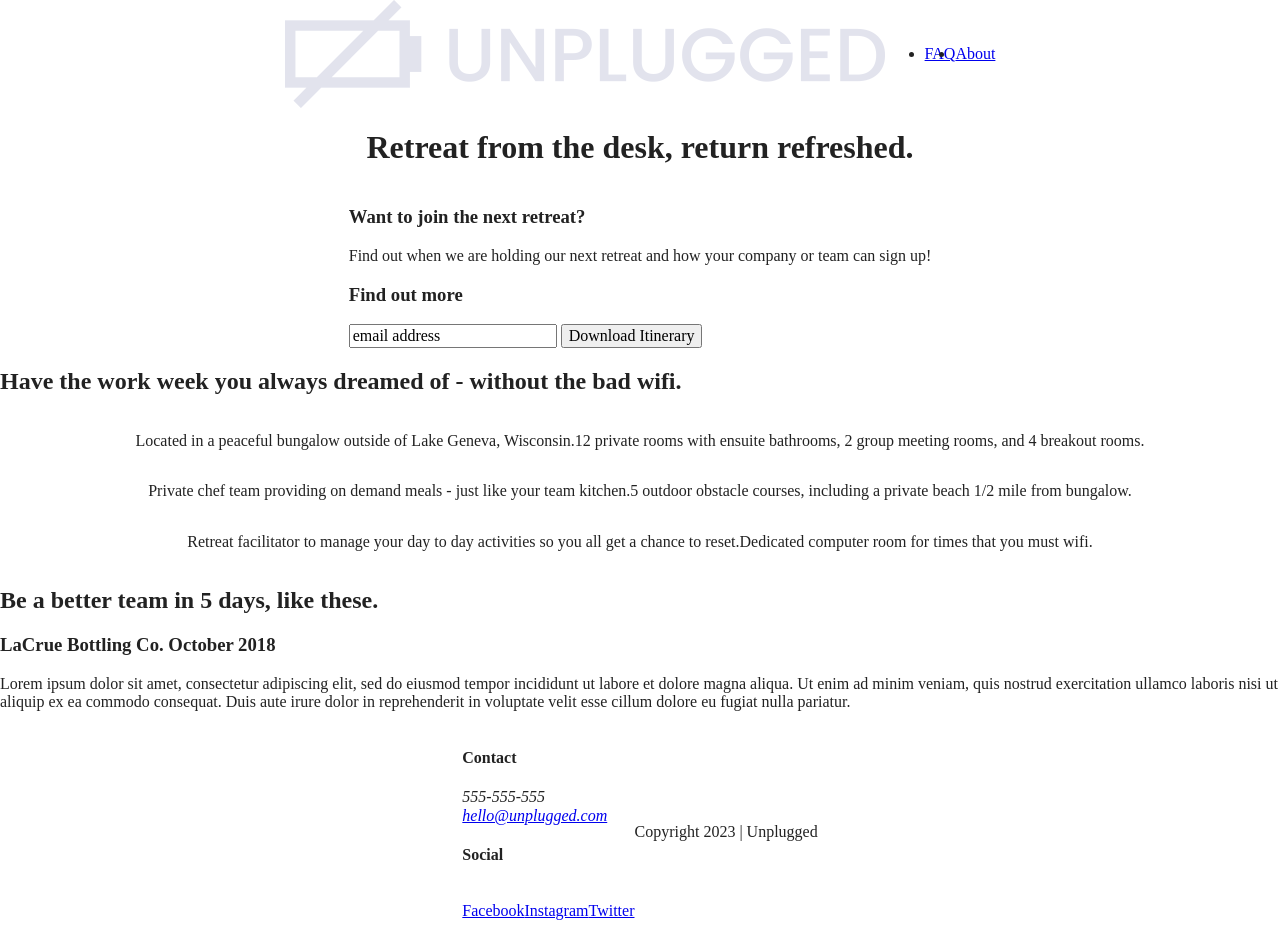
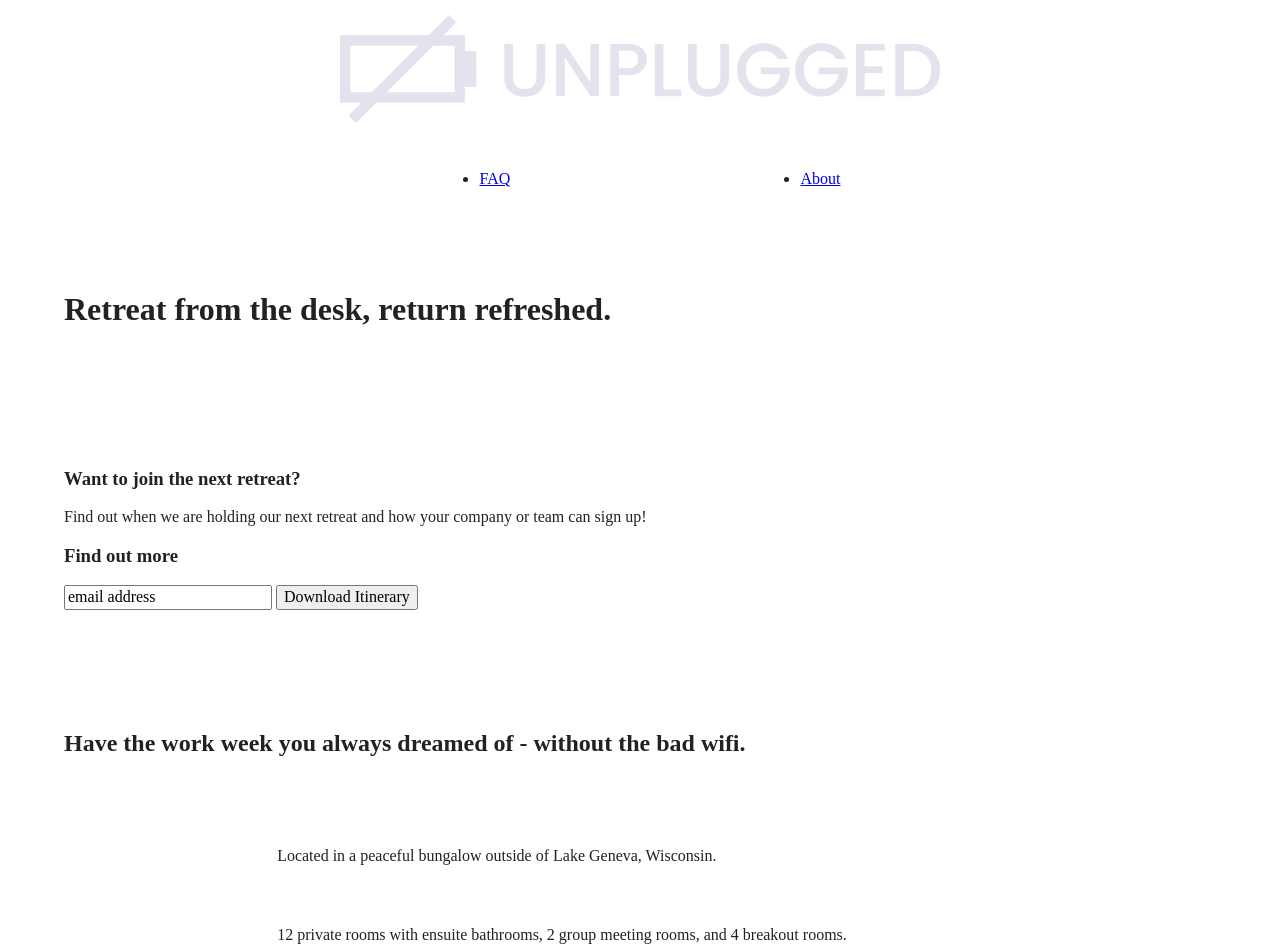
Before and after one commit to seth-knox/unplugged-website, a website built with Parcel: page index.html in a window 1280 px wide. Shown: the top 952 px of the page. Built offline with nearby package versions, Linux system fonts and the light colour scheme.

Commit message:
Width margin and padding added

```diff
--- a/css/main.css
+++ b/css/main.css
@@ -86,7 +86,13 @@ textarea {
 /* ==========================================================================
    Author's custom styles
    ========================================================================== */
-/* ------ Base Header - Footer Styles ------- */
+
+   .content-wrapper{
+    width: 90%;
+    margin: 50px 0;
+   }
+
+   /* ------ Base Header - Footer Styles ------- */
 
   header,
   footer {
@@ -96,11 +102,22 @@ textarea {
     flex-flow: row wrap;
    }
 
+   header{
+    padding: 15px 0;
+   }
+
    header .content-wrapper {
     display: flex;
     flex-flow: row wrap;
     justify-content: center;
     align-items: center;
+    margin: 0;
+   }
+
+   .header-divider{
+    width: 100%;
+    height: 1px;
+    margin: 10px 0 20px 0;
    }
 
    header nav{
@@ -108,11 +125,30 @@ textarea {
     justify-content: space-around;
     flex-flow: row wrap;
     align-items: center;
+    width: 60%;
    }
 
    header nav ul{
     display: flex;
     justify-content: space-around;
+    width: 100%;
+   }
+
+   footer {
+    flex-direction: column;
+   }
+
+   footer p {
+    margin: 0;
+   }
+
+   footer .content-wrapper{
+    width: 55%;
+    margin: 50px 0;
+   }
+
+   footer .contact {
+    margin-bottom: 50px;
    }
 
    footer .social-icons{
@@ -127,12 +163,20 @@ textarea {
     align-items: center;
    }
 
+   footer .copyright {
+    margin: 20px 0;
+   }
+
    /* ------ Mobile Styles - Homepage ------- */
+   /* Hero Area */
+
    .hero-area{
     display: flex;
     justify-content: center;
     flex-flow: row wrap;
    }
+
+   /* Aside */
 
    aside{
     display: flex;
@@ -141,22 +185,49 @@ textarea {
     align-items: center;
    }
 
+   /* Features */
+
    .features{
     display: flex;
     justify-content: center;
     flex-flow: row wrap;
    }
 
+   .features h2 {
+    margin-bottom: 60px;
+   }
+
+   .features article{
+    width: 63%;
+    margin: 30px 0;
+   }
+
    .features .features-items{
+    display: flex;
+    flex-flow: row wrap;
+    justify-content: center;
+    align-items: center;
+   }
+
+   .features p{
+    margin: 0;
+   }
+
+   /* Reviews
+    */
+   .reviews{
     display: flex;
     flex-flow: row wrap;
     justify-content: center;
    }
 
-   .reviews{
-    display: flex;
-    flex-flow: row wrap;
-    justify-content: center;
+   .reviews h2 {
+    margin-bottom: 40px;
+   }
+
+   .reviews h3{
+    width: 55%;
+    margin: 20px 0;
    }
 
    /* ------ About Page Styles ------- */
@@ -167,11 +238,15 @@ textarea {
     align-items: center;
    }
 
-   .contact-section{
+   .contact-section {
     display: flex;
     flex-flow: row wrap;
     justify-content: center;
     align-items: center;
+   }
+
+   .contact-content p {
+    margin: 0;
    }
 
    /* ------ FAQ Page Styles ------- */
@@ -183,12 +258,20 @@ textarea {
    }
 
    .faq .content-wrapper{
+    margin: 50px 0 0 0;
     display: flex;
     flex-flow: row wrap;
     align-items: center;
     justify-content: center;
    }
 
+  .faq h2 {
+    margin-bottom: 40px;
+  }
+
+  .faq-content {
+    margin-bottom: 50px;
+  }
 
 
 
```
